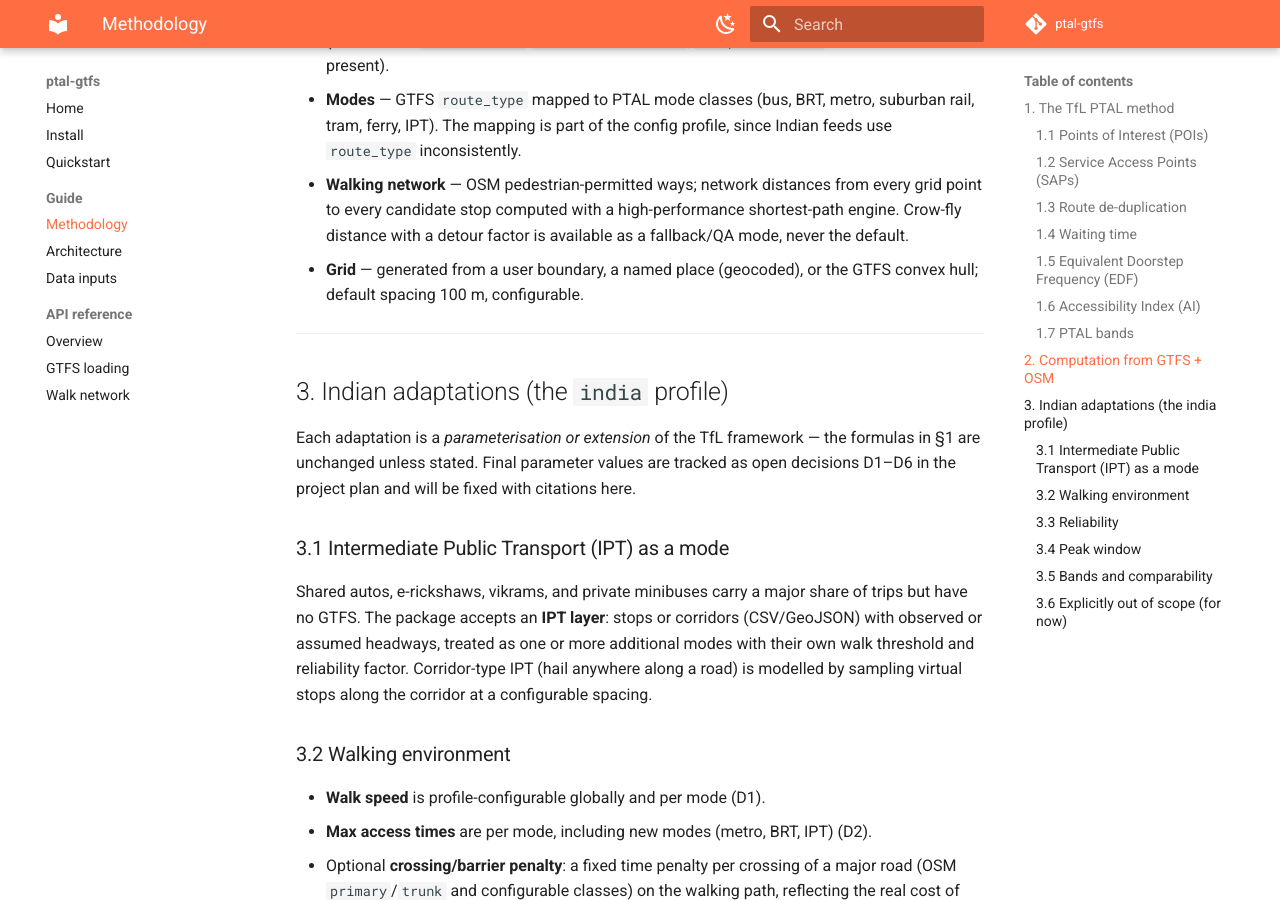
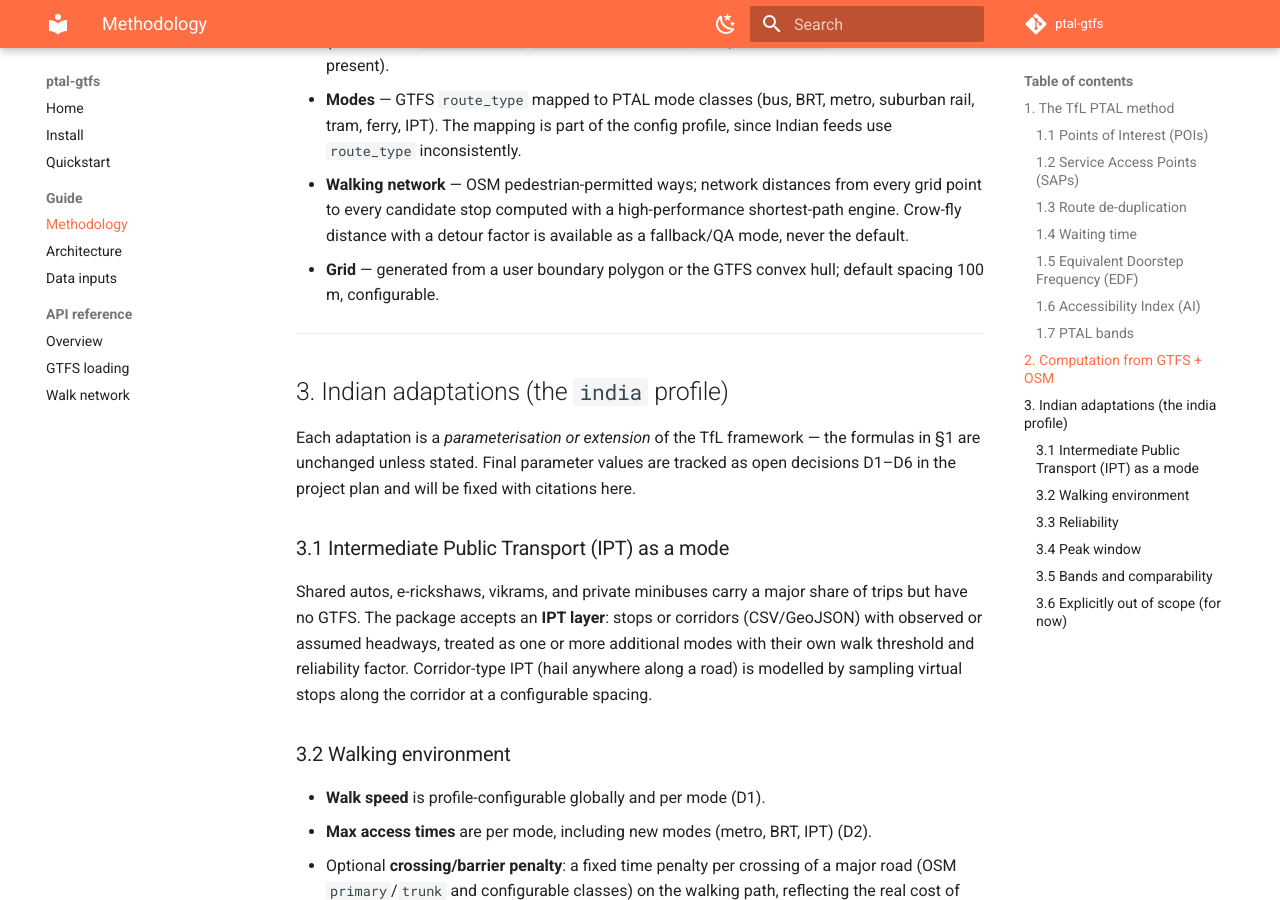
Before and after one commit to ArvindManickam/ptal-gtfs, an MkDocs documentation site: the page built from docs/methodology.md, in a window 1280 px wide and 900 px high, scrolled down 2669 px. Built offline with MkDocs 1.6.1 and Material for MkDocs 9.7.7, drawn with Linux system fonts in a browser that asks for light colours; comment, search, counter and statistics services are not loaded.

Commit message:
grid: drop place-name geocoding; document GTFS-hull boundary flow
load_boundary now accepts only a polygon file and raises FileNotFoundError if it
is missing (no geocoding fallback); osmnx is no longer imported in grid.py. The
GTFS convex hull (boundary_from_stops) remains the no-file option.

Align docs: methodology grid sources now read "boundary polygon or GTFS convex
hull", and the Walk network page gains a second end-to-end example using
boundary_from_stops (no boundary file).

```diff
--- a/docs/methodology.md
+++ b/docs/methodology.md
@@ -109,8 +109,8 @@
   grid point to every candidate stop computed with a high-performance shortest-path
   engine. Crow-fly distance with a detour factor is available
   as a fallback/QA mode, never the default.
-- **Grid** — generated from a user boundary, a named place (geocoded), or the GTFS
-  convex hull; default spacing 100 m, configurable.
+- **Grid** — generated from a user boundary polygon or the GTFS convex hull; default
+  spacing 100 m, configurable.
 
 ---
 
```
Also changed, not shown: docs/reference/network.md (+28 -3 lines), 1 other file.
